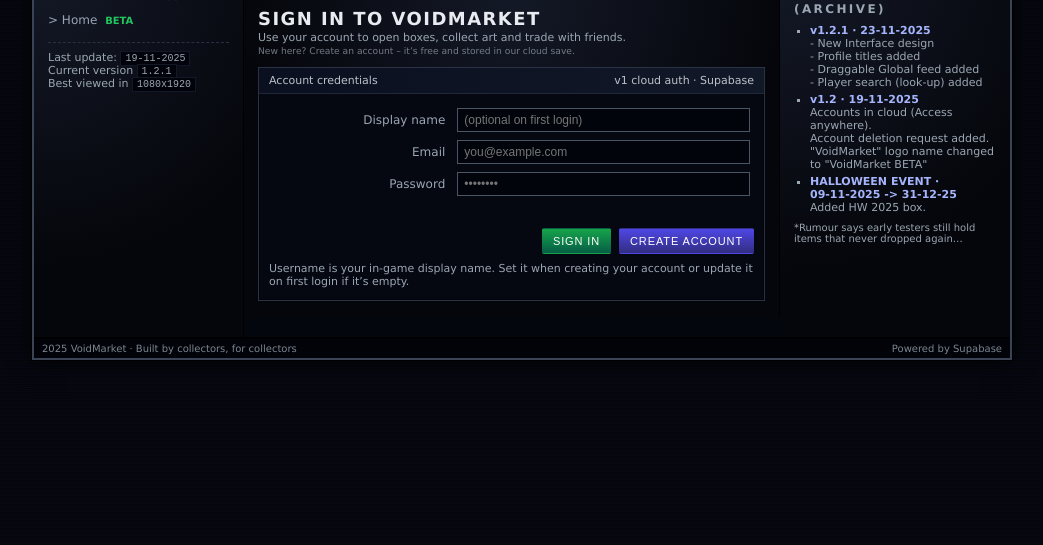
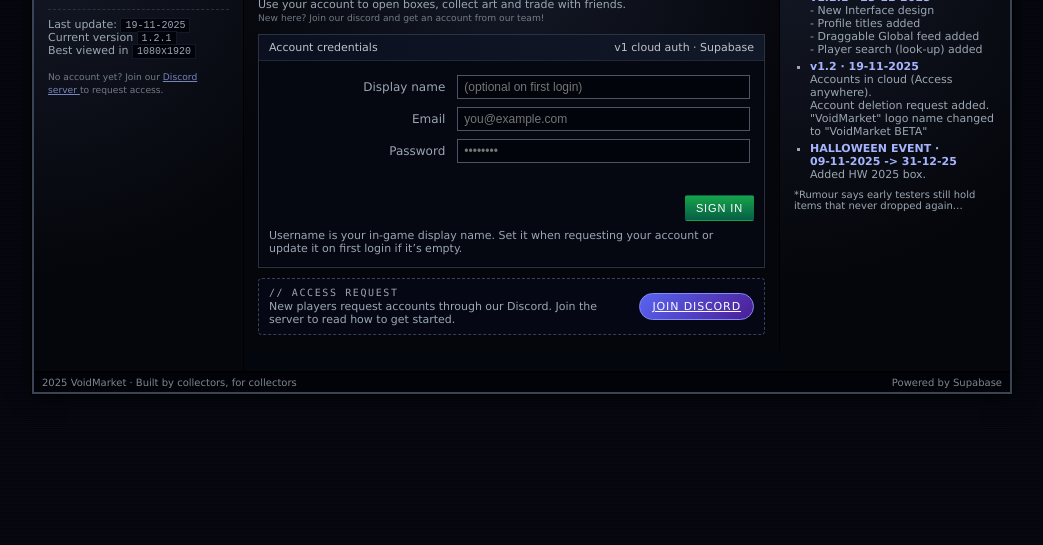
Before and after one commit to Lt-Lazy/VoidMarket, a plain HTML site: page index.html in a window 1280 px wide. Shown: the part 255-800 px from the top of the page, without its empty margins (118-1161 px from the left). Drawn offline with nearby package versions, Linux system fonts and the light colour scheme.

```diff
--- a/index.html
+++ b/index.html
@@ -190,11 +190,64 @@
     opacity: 0.7;
   }
 
+  .vm-auth-subline a {
+    color: #a5b4fc;
+    text-decoration: underline;
+  }
+
+  .vm-auth-subline a:hover {
+    text-decoration: none;
+    opacity: 0.9;
+  }
+
   .vm-auth-form-wrapper {
     margin-top: 8px;
     border: 1px solid #2b3244;
     background: #050711;
     box-shadow: inset 0 0 0 1px #020308;
+  }
+
+    .vm-auth-discord {
+    margin-top: 10px;
+    padding: 8px 10px;
+    border-radius: 4px;
+    border: 1px dashed #374151;
+    background: #050814;
+    display: flex;
+    align-items: center;
+    justify-content: space-between;
+    gap: 8px;
+    font-size: 11px;
+    color: var(--muted);
+  }
+
+  .vm-auth-discord-text {
+    max-width: 70%;
+  }
+
+  .vm-auth-discord-label {
+    font-family: "SF Mono", Menlo, Monaco, Consolas, "Courier New", monospace;
+    font-size: 10px;
+    letter-spacing: 0.16em;
+    text-transform: uppercase;
+    color: #9ca3af;
+    margin-bottom: 2px;
+  }
+
+  .vm-auth-discord .btn.discord {
+    font-size: 11px;
+    text-transform: uppercase;
+    letter-spacing: 0.08em;
+    padding: 6px 12px;
+    border-radius: 999px;
+    background: linear-gradient(135deg, #5865f2, #4c1d95);
+    border: 1px solid #818cf8;
+    color: #f9fafb;
+    white-space: nowrap;
+  }
+
+  .vm-auth-discord .btn.discord:hover {
+    opacity: 0.95;
   }
 
   .vm-auth-form-header {
@@ -378,15 +431,25 @@
             <div>Last update: <code>19-11-2025</code></div>
             <div>Current version <code>1.2.1</code></div>
             <div>Best viewed in <code>1080x1920</code></div>
+            <p class="vm-auth-subline">
+              <br>
+              <small>
+                No account yet? Join our
+                <a href="https://discord.gg/MJDUbEBWuc" target="_blank" rel="noopener noreferrer">
+                  Discord server
+                </a>
+                to request access.
+              </small>
+            </p>
           </div>
         </aside>
 
         <!-- MIDTEN: selve login-skjermen -->
         <main class="vm-auth-panel main">
-          <h1 class="vm-auth-heading">SIGN IN TO VOIDMARKET</h1>
+          <h1 class="vm-auth-heading">VOIDMARKET PORTAL</h1>
           <p class="vm-auth-subline">
             Use your account to open boxes, collect art and trade with friends.<br />
-            <small>New here? Create an account – it’s free and stored in our cloud save.</small>
+            <small>New here? Join our discord and get an account from our team!</small>
           </p>
 
           <div class="vm-auth-form-wrapper">
@@ -450,18 +513,33 @@
                   <button type="button" id="loginBtn" class="btn primary">
                     Sign in
                   </button>
-                  <button type="button" id="registerBtn" class="btn accent">
-                    Create account
-                  </button>
                 </div>
 
                 <div class="vm-auth-hint">
                   Username is your in-game display name.
-                  Set it when creating your account or update it on first login if it’s empty.
+                  Set it when requesting your account or update it on first login if it’s empty.
                 </div>
               </form>
             </div>
           </div>
+
+          <div class="vm-auth-discord">
+            <div class="vm-auth-discord-text">
+              <div class="vm-auth-discord-label">// ACCESS REQUEST</div>
+              <div>
+                New players request accounts through our Discord.
+                Join the server to read how to get started.
+              </div>
+            </div>
+            <a href="https://discord.gg/MJDUbEBWuc"
+               target="_blank"
+               rel="noopener noreferrer"
+               class="btn discord">
+              Join Discord
+            </a>
+          </div>
+
+
         </main>
 
         <!-- CHANGELOG, UPDATES,  -->
@@ -619,63 +697,6 @@
       }
     }
 
-    // ---------- REGISTRERING ----------
-    async function handleRegister(){
-      showError("");
-
-      const { username, email, password } = getAuthInputs();
-
-      if (username.length < 3){
-        return showError("Username must be at least 3 characters.");
-      }
-      if (!email || !email.includes("@")) {
-        return showError("Please enter a valid email address.");
-      }
-      if (password.length < 6){
-        return showError("Password must be at least 6 characters.");
-      }
-
-      // sjekk om brukernavnet er ledig
-      if (await isUsernameTaken(username)) {
-        return showError("That username is already taken. Please choose another.");
-      }
-
-      const { data, error } = await supabase.auth.signUp({
-        email,
-        password
-      });
-
-      if (error) {
-        console.error(error);
-        if (error.message.includes("User already registered")) {
-          return showError("An account with this email already exists.");
-        }
-        return showError(error.message || "Could not create account. Try again.");
-      }
-
-      const user    = data.user || null;
-      const session = data.session || null;
-
-      // Alltid gi feedback til spilleren
-      showError("Account created! Check your email and click the confirmation link, then sign in here.");
-
-      // Hvis prosjektet krever epost-verifisering får vi ofte IKKE en session her.
-      // Da stopper vi – profil/save opprettes ved første innlogging i stedet.
-      if (!session || !user) return;
-
-      // Hvis du IKKE krever epost-verifisering vil vi ha en session her,
-      // og da kan vi auto-logge inn spilleren som før:
-      try {
-        await createProfileAndSave(user.id, username, email);
-      } catch (e) {
-        // Om dette feiler pga RLS ell. viser vi i hvert fall en feilmelding
-        return showError("Account created, but could not initialize save. Try signing in again.");
-      }
-
-      setSession(username || email, user.id);
-      window.location.href = "voidmarket.html";
-    }
-
     // ---------- LOGIN ----------
     async function handleLogin(){
       showError("");
@@ -774,7 +795,6 @@
     }
 
     document.getElementById("loginBtn").addEventListener("click", handleLogin);
-    document.getElementById("registerBtn").addEventListener("click", handleRegister);
 
     // Hvis session allerede finnes lokalt → hopp rett inn i spillet
     (function autoRedirectIfLoggedIn(){
```
